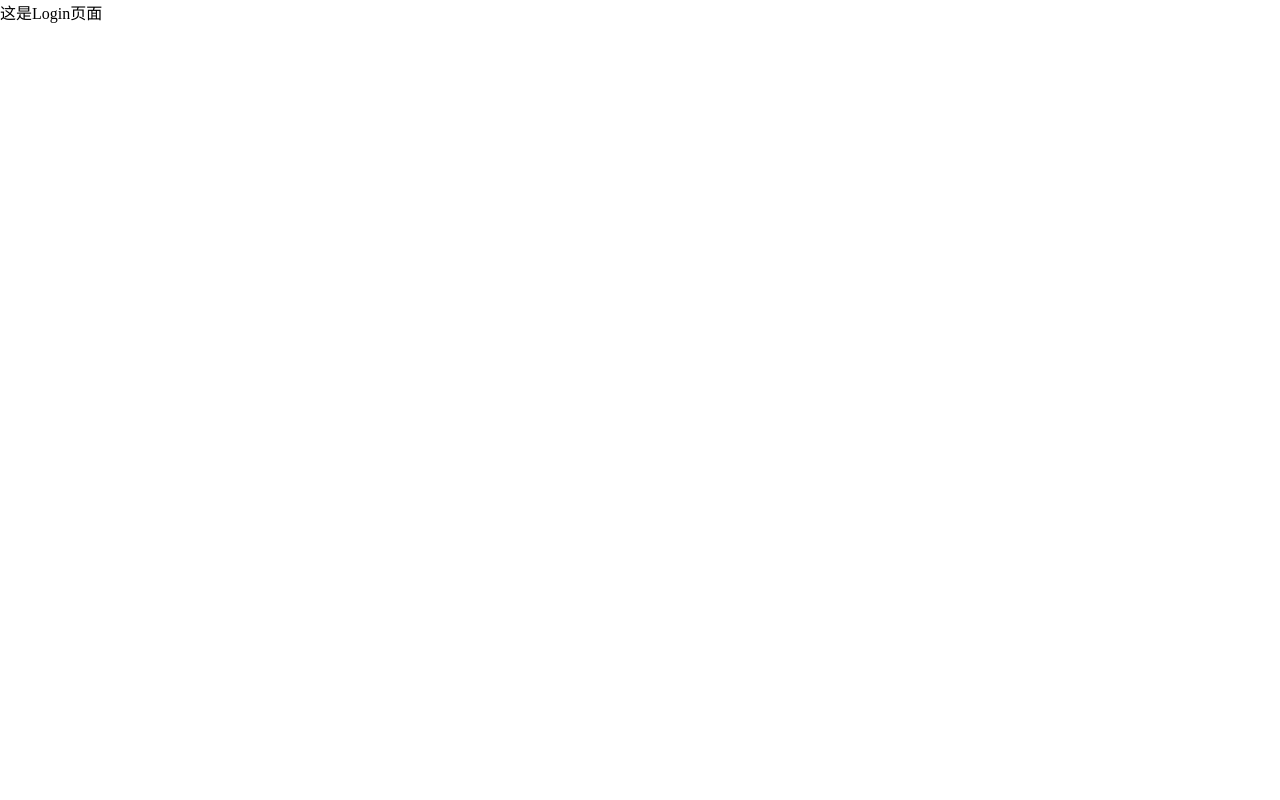
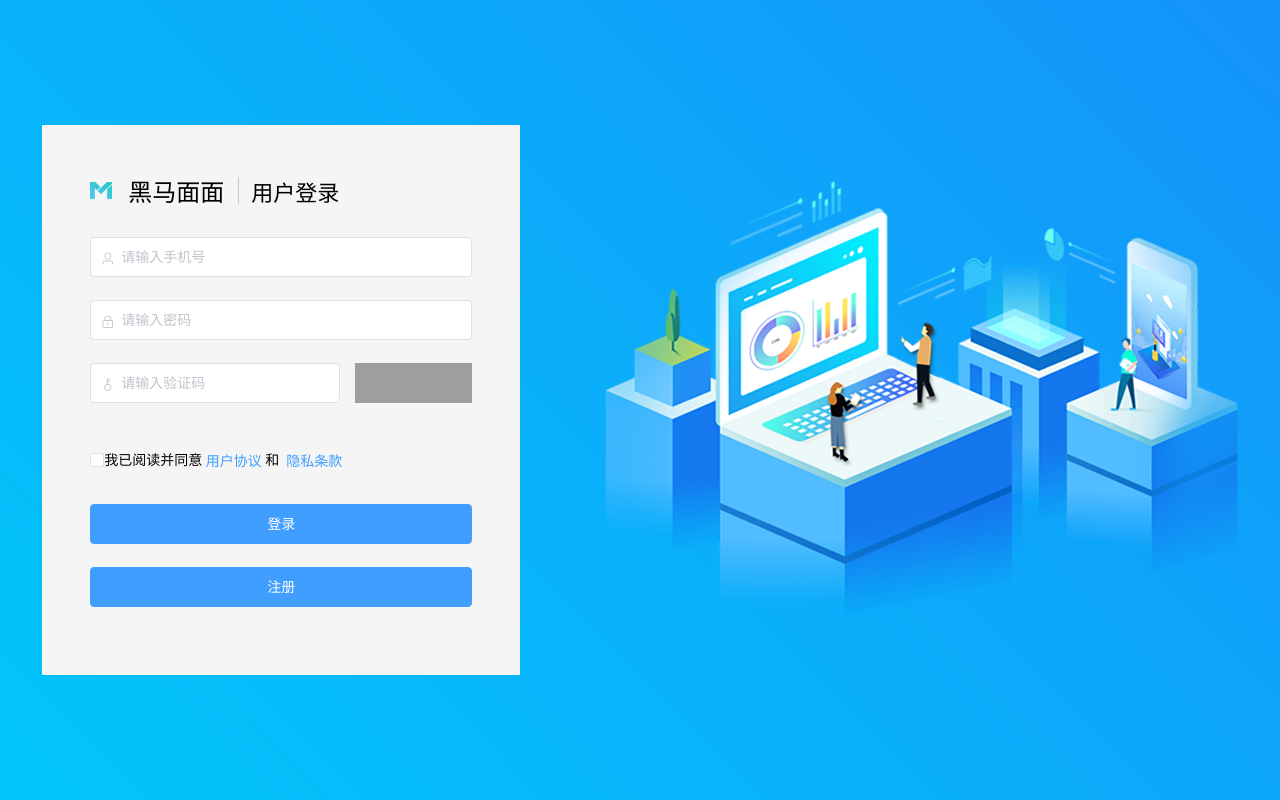
Before and after one commit to Waylon-Lai/Project_mm, a Vue app: page /#/Login in a window 1280 px wide. Built offline with nearby package versions, Linux system fonts and the light colour scheme; grey boxes are pictures that could not be loaded.

Commit message:
04-登录页面搭建基本样式 完成

```diff
--- a/package.json
+++ b/package.json
@@ -10,6 +10,7 @@
   "dependencies": {
     "axios": "^0.19.2",
     "core-js": "^3.6.4",
+    "element-ui": "^2.13.1",
     "vue": "^2.6.11",
     "vue-router": "^3.1.6"
   },
--- a/public/index.html
+++ b/public/index.html
@@ -1,17 +1,21 @@
 <!DOCTYPE html>
 <html lang="en">
+
 <head>
   <meta charset="utf-8">
   <meta http-equiv="X-UA-Compatible" content="IE=edge">
   <meta name="viewport" content="width=device-width,initial-scale=1.0">
   <link rel="icon" href="<%= BASE_URL %>favicon.ico">
-    <title><%= htmlWebpackPlugin.options.title %></title>
+  <title>黑马面面</title>
 </head>
+
 <body>
   <noscript>
-      <strong>We're sorry but <%= htmlWebpackPlugin.options.title %> doesn't work properly without JavaScript enabled. Please enable it to continue.</strong>
+    <strong>We're sorry but <%= htmlWebpackPlugin.options.title %> doesn't work properly without JavaScript enabled.
+      Please enable it to continue.</strong>
   </noscript>
   <div id="app"></div>
   <!-- built files will be auto injected -->
 </body>
+
 </html>
--- a/src/App.vue
+++ b/src/App.vue
@@ -10,7 +10,7 @@ export default {
 };
 </script>
 
-<style>
+<style lang="less">
 @import url("./styles/base.less");
 /* @import url("~@/styles/base.less"); */
 /* @import "./styles/base.less"; */
--- a/src/main.js
+++ b/src/main.js
@@ -9,6 +9,8 @@ import App from './App.vue'
 
 Vue.config.productionTip = false
 
+import '@/plugins/element.js'
+
 // import router from '@/router/index.js'
 // 只要该文件夹里面的子文件名是 index.xxx 形式的，可以省略不写
 import router from '@/router'
--- /dev/null
+++ b/src/plugins/element.js
@@ -0,0 +1,5 @@
+import Vue from 'vue';
+import ElementUI from 'element-ui';
+import 'element-ui/lib/theme-chalk/index.css';
+
+Vue.use(ElementUI);
--- a/src/router/index.js
+++ b/src/router/index.js
@@ -4,13 +4,15 @@ import VueRouter from 'vue-router'
 
 Vue.use(VueRouter);
 
-import Login from '@/views/Login/index.vue'
+import Login from '@/views/login/index.vue'
 // 只要该文件夹里面的子文件名是 index.xxx 形式的，可以省略不写
-import Layout from '@/views/Layout'
+// 组件名首字母一般大写
+import Layout from '@/views/layout'
 
 let router = new VueRouter({
     routes: [
         {
+            // 路由重定向
             path: '*',
             redirect: '/Login'
         },
--- a/src/views/Login/index.vue
+++ b/src/views/Login/index.vue
@@ -1,10 +1,104 @@
 <template>
-  <div>这是Login页面</div>
+  <div class="login-container">
+    <div class="left">
+      <div class="title-box">
+        <img src="@/assets/login_icon.png" alt />
+        <span class="title">黑马面面</span>
+        <span class="line"></span>
+        <span class="sub-title">用户登录</span>
+      </div>
+      <!-- form表单部分 -->
+      <el-form class="login-form">
+        <el-form-item>
+          <el-input prefix-icon="el-icon-user" placeholder="请输入手机号"></el-input>
+        </el-form-item>
+        <el-form-item>
+          <el-input v-model="test" prefix-icon="el-icon-lock" placeholder="请输入密码" show-password></el-input>
+        </el-form-item>
+        <el-form-item>
+          <el-row :gutter="15">
+            <el-col :span="16">
+              <el-input prefix-icon="el-icon-key" placeholder="请输入验证码"></el-input>
+            </el-col>
+            <el-col :span="8">
+              <img
+                src="http://47.106.148.205/heimamm/public/captcha?type=login&random=0.1115232862923281"
+                class="captcha"
+                alt
+              />
+            </el-col>
+          </el-row>
+        </el-form-item>
+        <el-form-item>
+          <el-checkbox></el-checkbox>我已阅读并同意
+          <el-link type="primary" href="https:/www.baidu.com">用户协议</el-link>&nbsp;和&nbsp;
+          <el-link type="primary">隐私条款</el-link>
+        </el-form-item>
+        <el-form-item>
+          <el-button style="width:100%;" type="primary">登录</el-button>
+        </el-form-item>
+        <el-form-item>
+          <el-button style="width:100%;" type="primary">注册</el-button>
+        </el-form-item>
+      </el-form>
+    </div>
+    <div class="right">
+      <img src="@/assets/login_bg.png" alt />
+    </div>
+  </div>
 </template>
 
 <script>
-export default {};
+export default {
+  data() {
+    return {
+      test: ""
+    };
+  }
+};
 </script>
 
-<style>
+<style lang="less">
+.login-container {
+  height: 100%;
+  display: flex;
+  align-items: center;
+  justify-content: space-around;
+  background: linear-gradient(225deg, #1493fa, #01c6fa);
+  .left {
+    width: 478px;
+    height: 550px;
+    background: #f5f5f5;
+    padding: 48px;
+    .title-box {
+      display: flex;
+      align-items: center;
+      img {
+        width: 22px;
+        height: 17px;
+        margin-right: 16px;
+      }
+      .title {
+        font-size: 24px;
+        margin-right: 14px;
+      }
+      .line {
+        width: 1px;
+        background-color: #c7c7c7;
+        height: 27px;
+        margin-right: 12px;
+      }
+      .sub-title {
+        font-size: 22px;
+      }
+    }
+    .login-form {
+      margin-top: 29px;
+      .captcha {
+        width: 100%;
+        height: 40px;
+      }
+    }
+  }
+}
 </style>
```
Also changed, not shown: 1 other file (tests, documents, lock files or other folders). Lines whose indentation alone changed are shown as unchanged.
